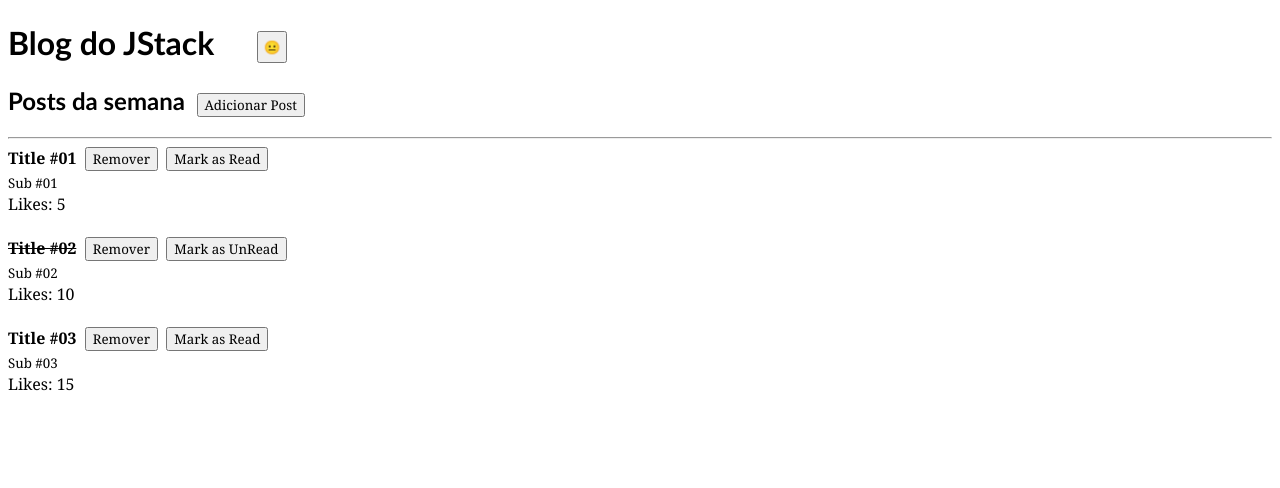
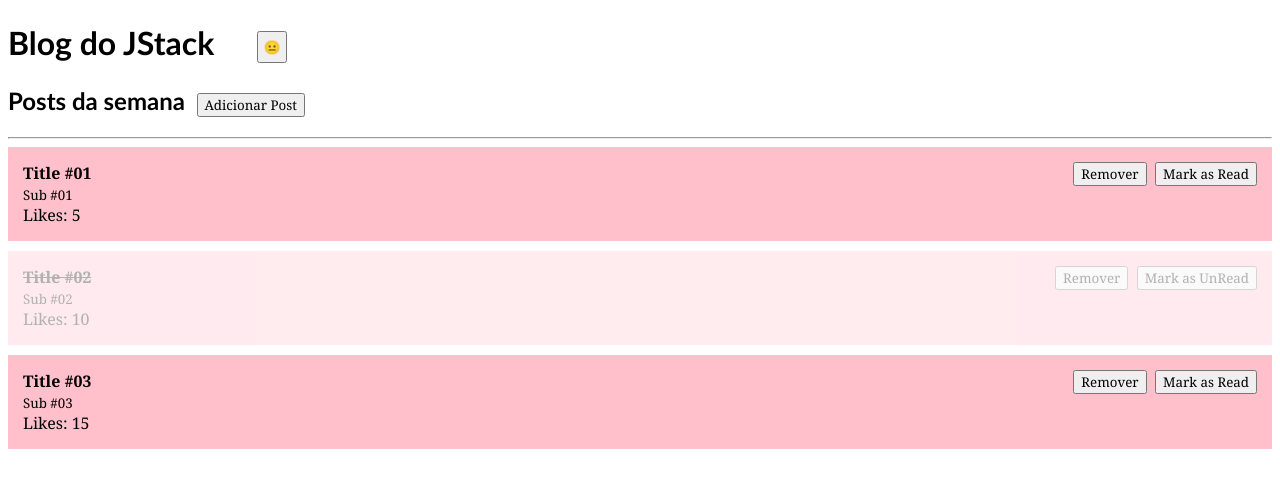
Before and after one commit to marcosmanto/react-fundamentos-jstack, a React app: page / in a window 1280 px wide. Shown: the top 488 px of the page. Built offline with nearby package versions, Linux system fonts and the light colour scheme.

Commit message:
add `removed` property to post and now remove post change post component to a disabled state

```diff
--- a/src/App.js
+++ b/src/App.js
@@ -14,6 +14,7 @@ export default function App() {
       subtitle: "Sub #01",
       likes: 10,
       read: false,
+      removed: false,
     },
     {
       id: crypto.randomUUID(),
@@ -21,6 +22,7 @@ export default function App() {
       subtitle: "Sub #02",
       likes: 20,
       read: true,
+      removed: true,
     },
     {
       id: crypto.randomUUID(),
@@ -28,6 +30,7 @@ export default function App() {
       subtitle: "Sub #03",
       likes: 30,
       read: false,
+      removed: false,
     },
   ]);
 
@@ -54,7 +57,15 @@ export default function App() {
   }
 
   function handleRemovePost(postId) {
-    setPosts((prevState) => prevState.filter((post) => post.id !== postId));
+    // -- Remove post from state --
+    //setPosts((prevState) => prevState.filter((post) => post.id !== postId));
+
+    // -- Change removed status only --
+    setPosts((prevState) =>
+      prevState.map((post) =>
+        post.id === postId ? { ...post, removed: true } : post,
+      ),
+    );
   }
 
   function handleToggleMarkAsRead(postId) {
--- a/src/Post.js
+++ b/src/Post.js
@@ -1,24 +1,25 @@
 import React, { useState } from "react";
 import PropTypes from "prop-types";
 import PostHeader from "./PostHeader";
+import * as postStyles from "./post.scss";
 
 function Post({ post, onRemove, onToggleMarkAsRead }) {
   return (
-    <>
-      <article>
+    <article
+      className={
+        post.removed
+          ? `${postStyles.post} ${postStyles.deleted}`
+          : postStyles.post
+      }
+    >
       <PostHeader
         onRemove={onRemove}
         onToggleMarkAsRead={onToggleMarkAsRead}
         post={post}
       />
-        <br />
       <small>{post.subtitle}</small>
-        <br />
       Likes: {post.likes / 2}
     </article>
-
-      <br />
-    </>
   );
 }
 
@@ -31,6 +32,7 @@ Post.propTypes = {
     subtitle: PropTypes.string.isRequired,
     likes: PropTypes.number.isRequired,
     read: PropTypes.bool.isRequired,
+    removed: PropTypes.bool.isRequired,
   }).isRequired,
 };
 
--- a/src/PostHeader.js
+++ b/src/PostHeader.js
@@ -1,17 +1,20 @@
 import React from "react";
 import PropTypes from "prop-types";
 import Button from "./Button";
+import * as postStyles from "./post.scss";
 
 export default function PostHeader({ post, onRemove, onToggleMarkAsRead }) {
   return (
-    <>
+    <div className={postStyles["post-header"]}>
       <strong>{post.read ? <s>{post.title}</s> : post.title}</strong>
-      &nbsp;<Button onClick={() => onRemove(post.id)}>Remover</Button>
-      &nbsp;
-      <Button onClick={() => onToggleMarkAsRead(post.id)}>
-        {post.read ? "Mark as UnRead" : "Mark as Read"}
-      </Button>
-    </>
+      <div>
+        &nbsp;<Button onClick={() => onRemove(post.id)}>Remover</Button>
+        &nbsp;
+        <Button onClick={() => onToggleMarkAsRead(post.id)}>
+          {post.read ? "Mark as UnRead" : "Mark as Read"}
+        </Button>
+      </div>
+    </div>
   );
 }
 
--- /dev/null
+++ b/src/post.scss
@@ -0,0 +1,18 @@
+.post {
+  display: flex;
+  flex-direction: column;
+  background-color: pink;
+  margin-bottom: 10px;
+  padding: 15px;
+
+  &.deleted {
+    pointer-events: none;
+    opacity: 0.3;
+  }
+
+  .post-header {
+    display: flex;
+    justify-content: space-between;
+    // background-color: aqua;
+  }
+}
```
Lines whose indentation alone changed are shown as unchanged.
